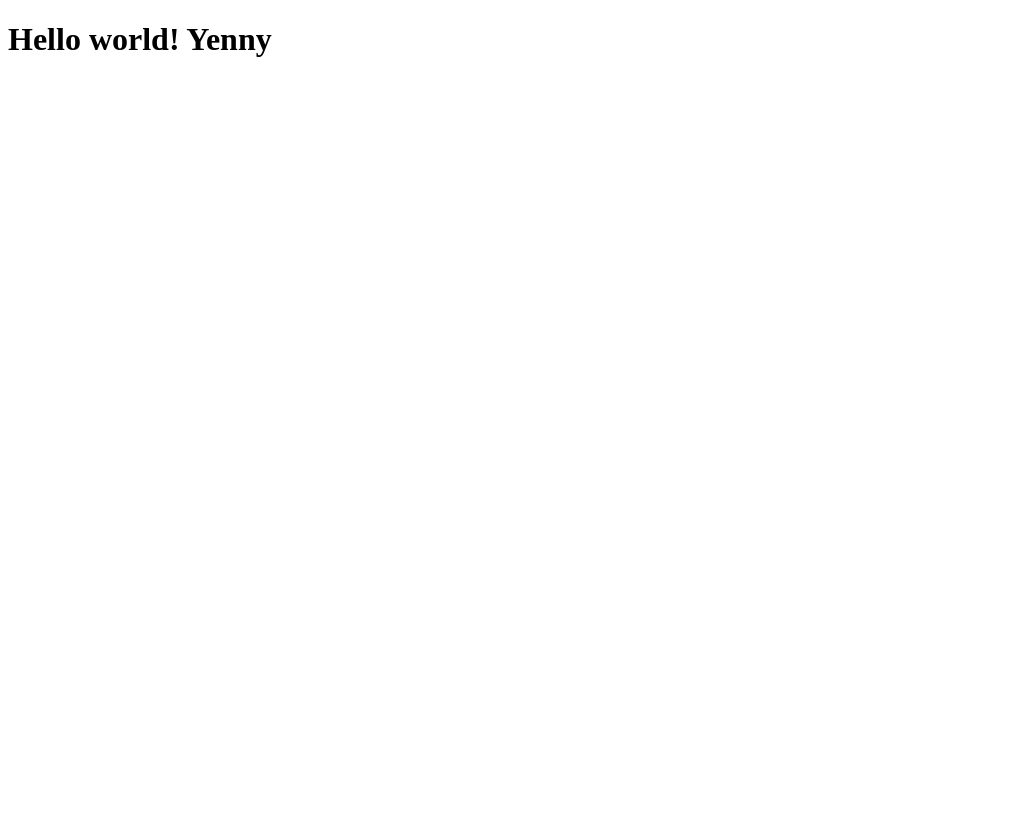
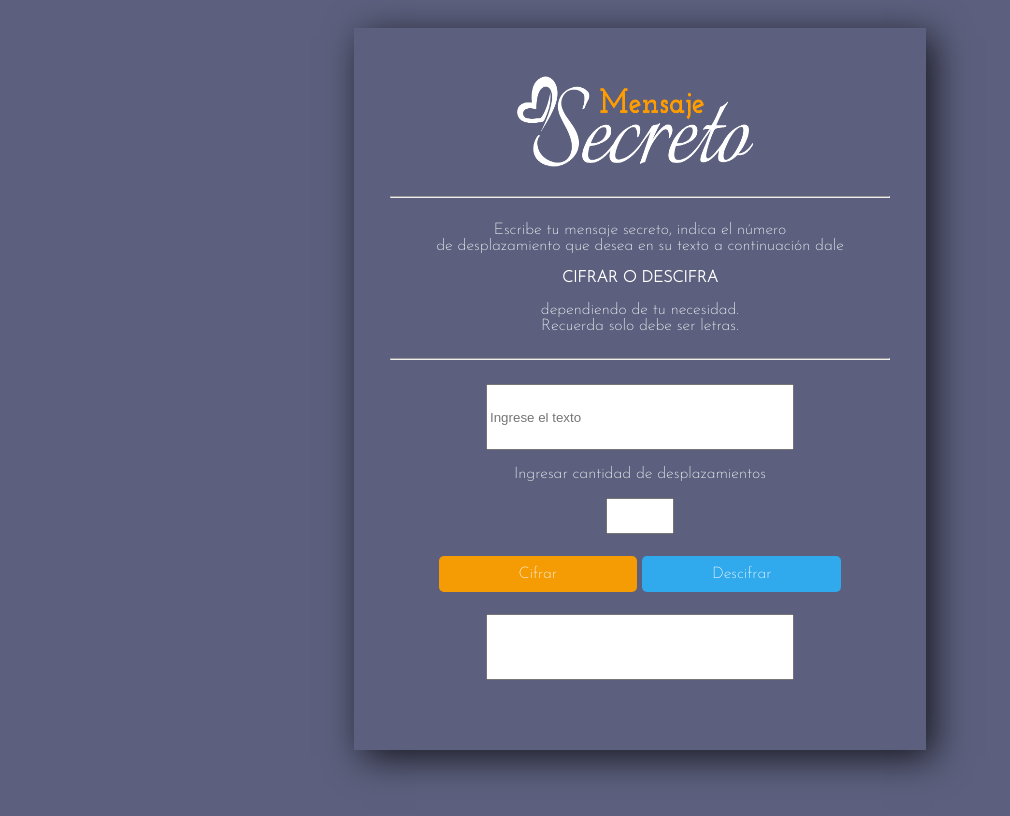
Before and after one commit to ynneyavlis/BOG005-cipher, a website: page src/index.html in a window 1280 px wide. Shown: the whole page, without its empty margins (0-1010 px from the left). Drawn offline with Linux system fonts and the light colour scheme.

Commit message:
Prueba 2

```diff
--- a/src/cipher.js
+++ b/src/cipher.js
@@ -1,5 +1,6 @@
 const cipher = {
-  // ...
+  var string="ABC"
+  string.charCodeat(0)
 };
 
 export default cipher;
--- a/src/index.html
+++ b/src/index.html
@@ -4,11 +4,32 @@
     <meta charset="utf-8">
     <title>Caesar Cipher</title>
     <link rel="stylesheet" href="style.css" />
+    <link rel="preconnect" href="https://fonts.googleapis.com">
+<link rel="preconnect" href="https://fonts.gstatic.com" crossorigin>
+<link href="https://fonts.googleapis.com/css2?family=Josefin+Sans:wght@200&display=swap" rel="stylesheet">
   </head>
+
   <body>
-    <div id="root">
-      <h1>Hello world! Yenny</h1>
-    </div>
+    <div id="cuadrocentral">
+       <img id="logo" src="img/Logo.png"><br>
+       <hr><br>
+       Escribe tu mensaje secreto, indica el número <br>de desplazamiento que desea en su texto a continuación dale<br><br>
+       <b> CIFRAR O DESCIFRA </b> <br><br>dependiendo de tu necesidad.<br> Recuerda solo debe ser letras. <br><br>
+       <hr><br>
+       <input id="mensaje" placeholder="Ingrese el texto" type="text" name="text"> <br><br>
+      <div id="ingresar"> Ingresar cantidad de desplazamientos </div> <br>
+           <input id="desplazamiento" type="number"> <br><br><br>
+
+       <div id="botones">
+         <a href="" class="boton1">Cifrar</a>
+         <a href="" class="boton2">Descifrar</a><br><br><br>
+        </div>
+     <input id="resultado" spellcheck="false" type="text" name="text"> <br>
+  </div>
+
+
+
+
     <script src="index.js" type="module"></script>
   </body>
 </html>
--- a/src/style.css
+++ b/src/style.css
@@ -0,0 +1,47 @@
+body{ background-color: #5C607E;
+height: 100vh;
+display: flex;
+justify-content: center;
+font-family: 'Josefin Sans', sans-serif;
+color: white;}
+
+#cuadrocentral{
+    text-align: center;
+    margin-top: 20px;
+    width: 500px;
+    height: 650px;
+    padding: 36px;
+    box-shadow: 8px 8px 35px 0px rgb(0 0 0 / 75%);
+    border-radius: var(--borde-redondo);}
+
+#logo {
+    height: 120px;
+    width: 300px;}
+
+.boton1{
+    border-radius: 5px;
+    padding: 10px 80px;
+    color: white;
+    background-color: #F59B03;
+    text-decoration: none;}
+.boton1:hover{ background:#AC6D04 ;}
+
+.boton2{
+    border-radius: 5px;
+    padding: 10px 70px;
+    color: white;
+    background-color: #31A9ED;
+    text-decoration: none;}
+.boton2:hover{ background:#1C7DB4 ;}
+
+
+#desplazamiento{
+       height: 30px;
+       width: 60px;}
+
+#resultado{
+    height: 60px;
+    width: 300px;}
+#mensaje{
+    height: 60px;
+    width: 300px;}
```
Also changed, not shown: src/Img/Logo.png (added).
